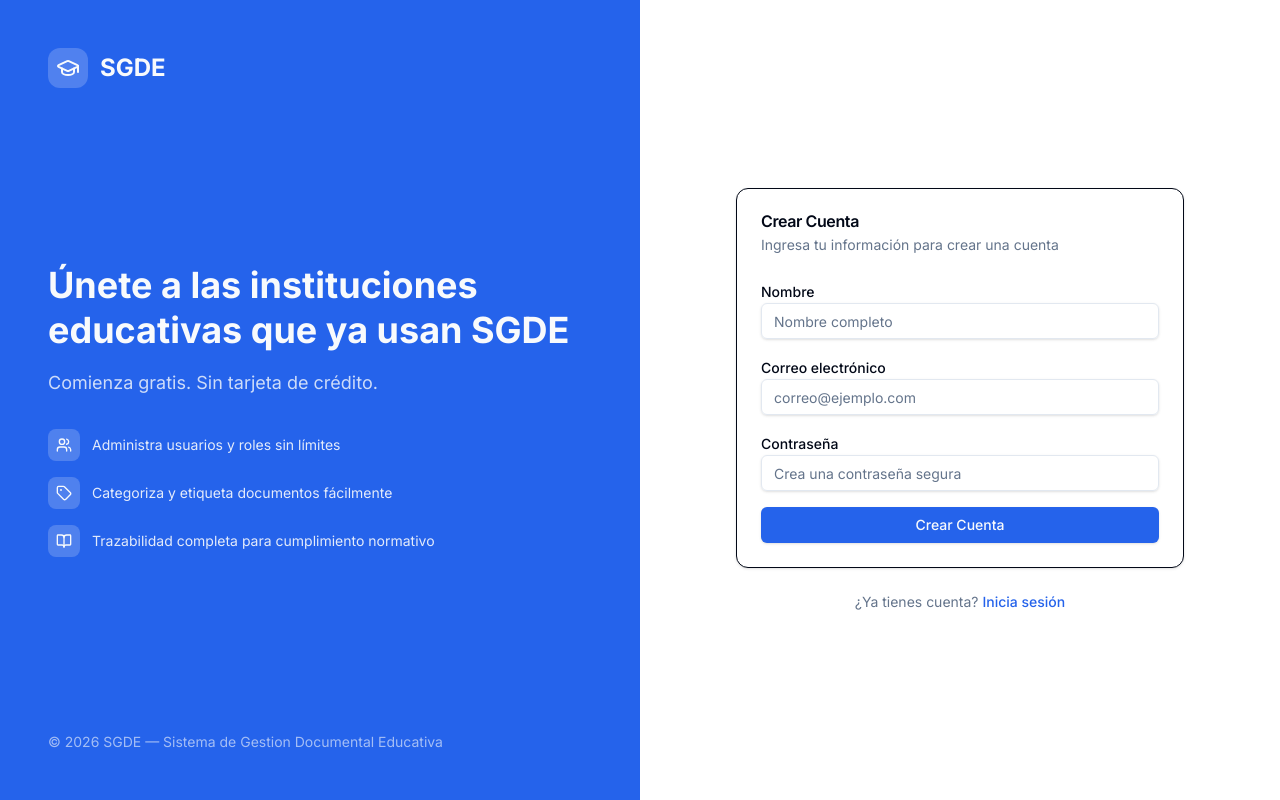
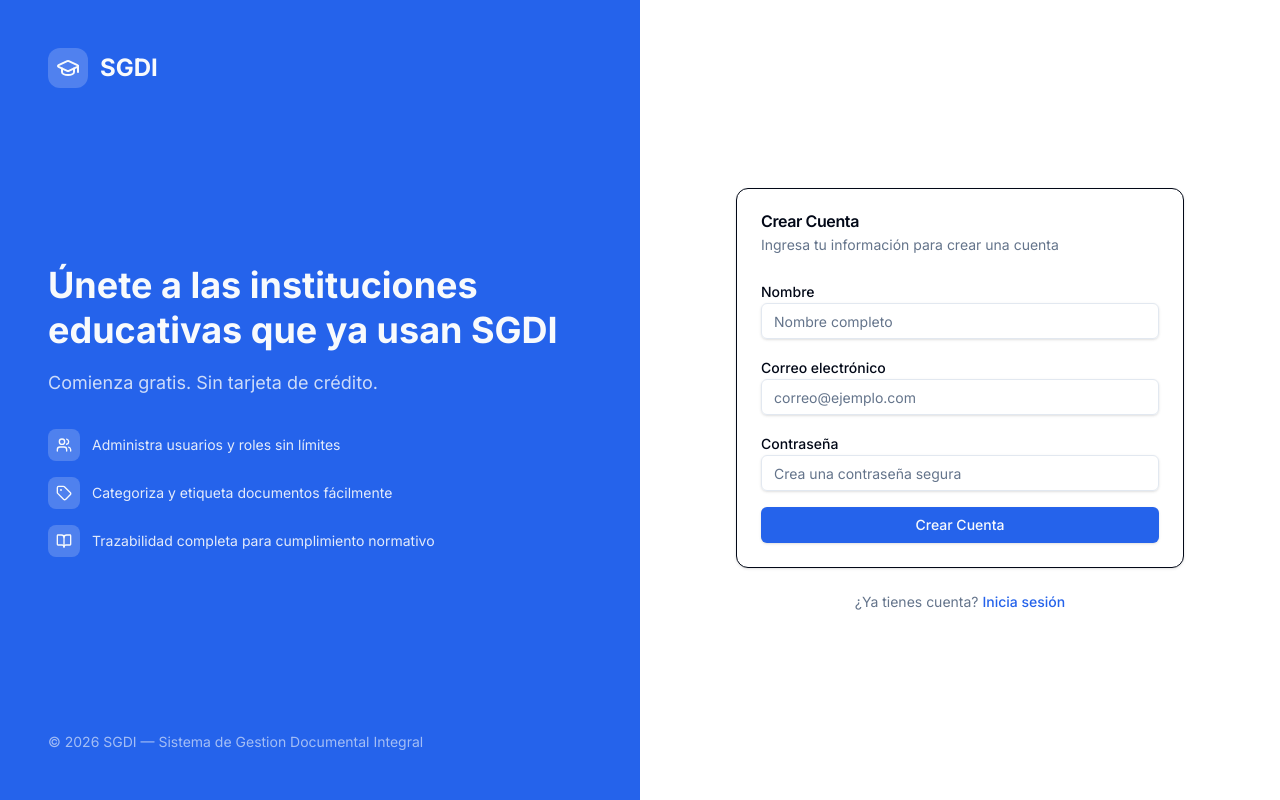
Before and after one commit to 011010/sgde-mvp, a Next.js app: page /auth/register in a window 1280 px wide. Built offline with nearby package versions, Linux system fonts and the light colour scheme.

Commit message:
feat: rename branding from SGDE to SGDI

```diff
--- a/app/auth/login/page.tsx
+++ b/app/auth/login/page.tsx
@@ -11,7 +11,7 @@ export default function LoginPage() {
           <div className="flex h-10 w-10 items-center justify-center rounded-xl bg-primary-foreground/20">
             <GraduationCap className="h-6 w-6" />
           </div>
-          <span className="text-2xl font-bold">SGDE</span>
+          <span className="text-2xl font-bold">SGDI</span>
         </Link>
 
         <div className="space-y-8">
@@ -41,7 +41,7 @@ export default function LoginPage() {
         </div>
 
         <p className="text-sm text-primary-foreground/60">
-          &copy; {new Date().getFullYear()} SGDE — Sistema de Gestion Documental Educativa
+          &copy; {new Date().getFullYear()} SGDI — Sistema de Gestion Documental Integral
         </p>
       </div>
 
@@ -53,8 +53,8 @@ export default function LoginPage() {
             <div className="mb-4 flex h-12 w-12 items-center justify-center rounded-xl bg-primary">
               <GraduationCap className="h-7 w-7 text-primary-foreground" />
             </div>
-            <h1 className="text-2xl font-bold">SGDE</h1>
-            <p className="text-sm text-muted-foreground">Sistema de Gestion Documental Educativa</p>
+            <h1 className="text-2xl font-bold">SGDI</h1>
+            <p className="text-sm text-muted-foreground">Sistema de Gestion Documental Integral</p>
           </div>
 
           <LoginForm />
--- a/app/auth/register/page.tsx
+++ b/app/auth/register/page.tsx
@@ -11,13 +11,13 @@ export default function RegisterPage() {
           <div className="flex h-10 w-10 items-center justify-center rounded-xl bg-primary-foreground/20">
             <GraduationCap className="h-6 w-6" />
           </div>
-          <span className="text-2xl font-bold">SGDE</span>
+          <span className="text-2xl font-bold">SGDI</span>
         </Link>
 
         <div className="space-y-8">
           <div>
             <h1 className="text-4xl font-bold leading-tight">
-              Únete a las instituciones educativas que ya usan SGDE
+              Únete a las instituciones educativas que ya usan SGDI
             </h1>
             <p className="mt-4 text-lg text-primary-foreground/80">
               Comienza gratis. Sin tarjeta de crédito.
@@ -41,7 +41,7 @@ export default function RegisterPage() {
         </div>
 
         <p className="text-sm text-primary-foreground/60">
-          &copy; {new Date().getFullYear()} SGDE — Sistema de Gestion Documental Educativa
+          &copy; {new Date().getFullYear()} SGDI — Sistema de Gestion Documental Integral
         </p>
       </div>
 
@@ -53,8 +53,8 @@ export default function RegisterPage() {
             <div className="mb-4 flex h-12 w-12 items-center justify-center rounded-xl bg-primary">
               <GraduationCap className="h-7 w-7 text-primary-foreground" />
             </div>
-            <h1 className="text-2xl font-bold">SGDE</h1>
-            <p className="text-sm text-muted-foreground">Sistema de Gestion Documental Educativa</p>
+            <h1 className="text-2xl font-bold">SGDI</h1>
+            <p className="text-sm text-muted-foreground">Sistema de Gestion Documental Integral</p>
           </div>
 
           <RegisterForm />
--- a/app/layout.tsx
+++ b/app/layout.tsx
@@ -12,7 +12,7 @@ const inter = Inter({
 });
 
 export const metadata: Metadata = {
-  title: "SGDE - Sistema de Gestion Documental Educativa",
+  title: "SGDI - Sistema de Gestion Documental Integral",
   description:
     "Modern document management system for educational institutions with cloud integration and role-based access control",
 };
--- a/app/page.tsx
+++ b/app/page.tsx
@@ -559,10 +559,10 @@ export default function Home() {
                 <div className="flex h-8 w-8 items-center justify-center rounded-lg bg-primary">
                   <GraduationCap className="h-5 w-5 text-primary-foreground" aria-hidden />
                 </div>
-                <span className="font-semibold">SGDE</span>
+                <span className="font-semibold">SGDI</span>
               </div>
               <p className="text-xs text-muted-foreground">
-                Sistema de Gestión Documental Educativa — SGI Grupo Multisitios 3
+                Sistema de Gestión Documental Integral — SGI Grupo Multisitios 3
               </p>
             </div>
             <div className="flex flex-col items-center md:items-end gap-1">
--- a/components/layouts/dashboard/sidebar.tsx
+++ b/components/layouts/dashboard/sidebar.tsx
@@ -89,7 +89,7 @@ export function Sidebar() {
           <div className="flex h-8 w-8 items-center justify-center rounded-lg bg-white/15">
             <GraduationCap className="h-5 w-5 text-white" />
           </div>
-          <span className="text-lg font-bold text-white">SGDE</span>
+          <span className="text-lg font-bold text-white">SGDI</span>
         </Link>
       </div>
 
--- a/config/env.config.ts
+++ b/config/env.config.ts
@@ -43,7 +43,7 @@ export const env = {
     redirectUri: process.env.MICROSOFT_REDIRECT_URI || "",
   },
   app: {
-    name: process.env.APP_NAME || "SGDE",
+    name: process.env.APP_NAME || "SGDI",
     url: process.env.APP_URL || "http://localhost:3000",
     nodeEnv: process.env.NODE_ENV || "development",
     isDevelopment: process.env.NODE_ENV === "development",
@@ -55,7 +55,7 @@ export const env = {
     port: parseInt(process.env.SMTP_PORT || "587", 10),
     user: process.env.SMTP_USER || "",
     password: process.env.SMTP_PASSWORD || "",
-    from: process.env.SMTP_FROM || "noreply@sgde.local",
+    from: process.env.SMTP_FROM || "noreply@sgdi.local",
   },
 } as const;
 
```
Also changed, not shown: 1 other file (tests, documents, lock files or other folders).
